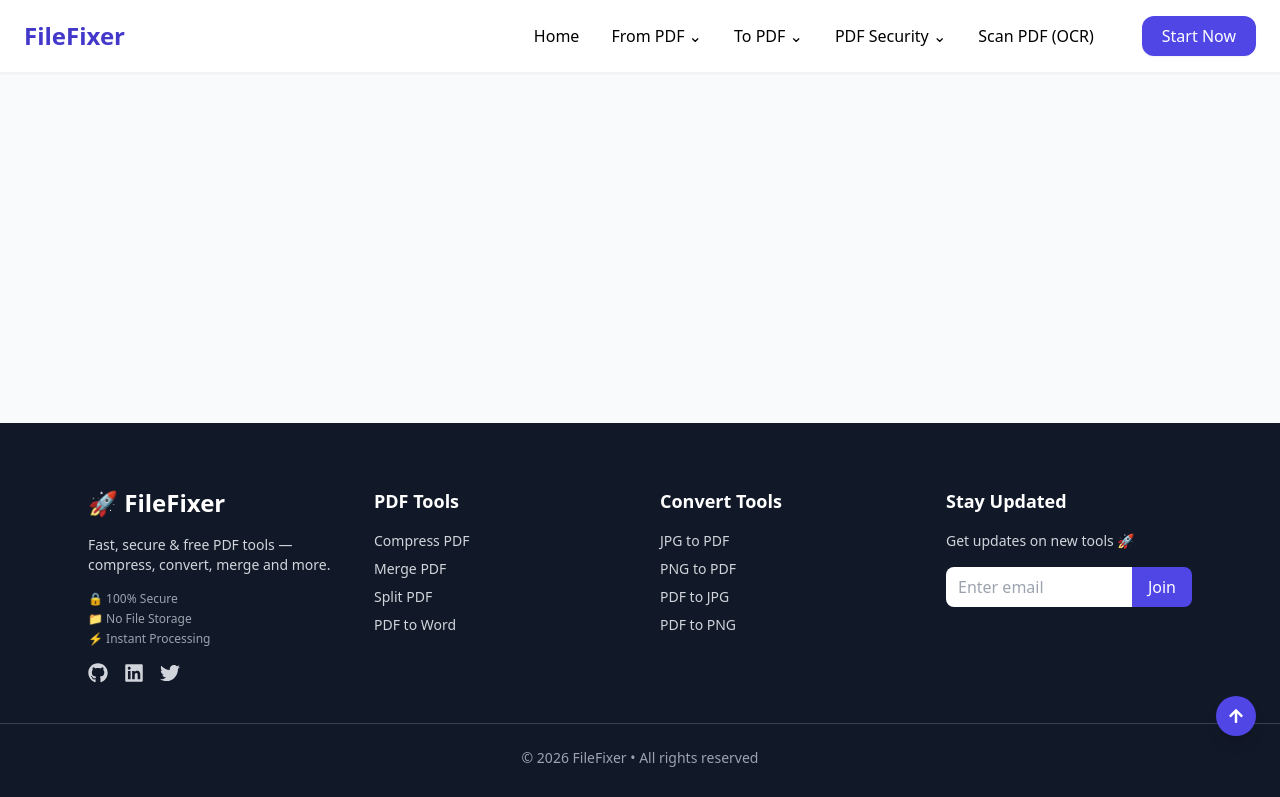
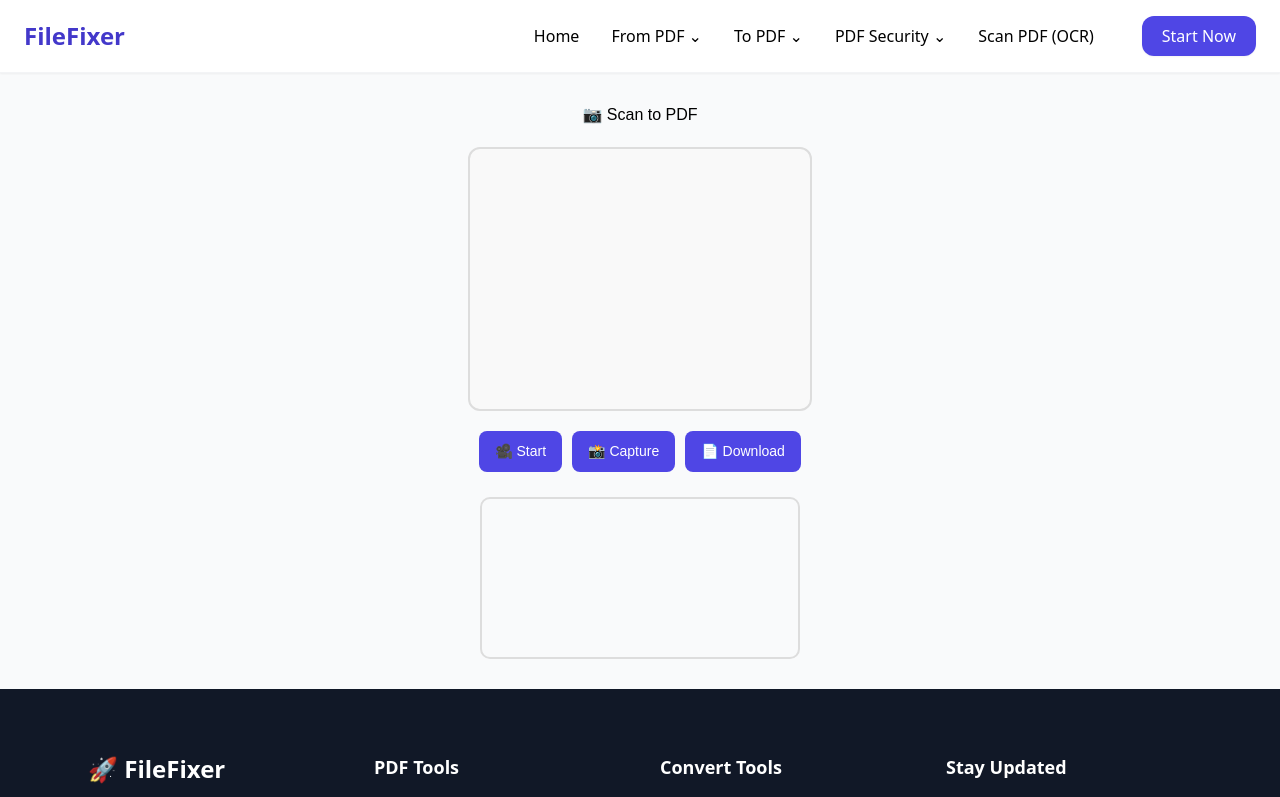
Before and after one commit to kishansirvi001/file-fixer, a React (Vite) app: page /scan-to-pdf in a window 1280 px wide. Shown: the top 797 px of the page. Built offline with nearby package versions, Linux system fonts and the light colour scheme.

Commit message:
Added Scan to PDF camera feature

```diff
--- a/src/App.jsx
+++ b/src/App.jsx
@@ -18,6 +18,7 @@ import PngToPdf from "./pages/tools/PngToPdf";
 import ZipToPdf from "./pages/tools/ZipToPdf";
 import ProtectPdf from "./pages/tools/ProtectPdf";
 import UnlockPdf from "./pages/tools/UnlockPdf";
+import ScanToPdf from "./pages/tools/ScanToPdf";
 
 function App() {
   return (
@@ -44,6 +45,7 @@ function App() {
             <Route path="/zip-to-pdf" element={<ZipToPdf />} />
              <Route path="/protect-pdf" element={<ProtectPdf />} />
              <Route path="/unlock-pdf" element={<UnlockPdf />} />
+             <Route path="/scan-to-pdf" element={<ScanToPdf />} />
           </Routes>
 
         </div>
--- a/src/pages/Home.jsx
+++ b/src/pages/Home.jsx
@@ -11,6 +11,13 @@ function Home() {
 
   // 🔥 TOOL DATA
   const tools = [
+    {
+  title: "Scan to PDF",
+  icon: "📷",
+  desc: "Capture document using camera and convert to PDF",
+  link: "/scan-to-pdf",
+  popular: true
+},
     {
   title: "Merge PDF",
   icon: "📎",
--- /dev/null
+++ b/src/pages/tools/ScanToPdf.jsx
@@ -0,0 +1,136 @@
+import { useRef, useState, useEffect } from "react";
+import jsPDF from "jspdf";
+
+export default function ScanToPdf() {
+  const videoRef = useRef(null);
+  const canvasRef = useRef(null);
+  const [stream, setStream] = useState(null);
+const btnStyle = {
+  padding: "10px 16px",
+  borderRadius: "8px",
+  border: "none",
+  background: "#4f46e5",
+  color: "white",
+  cursor: "pointer",
+  fontSize: "14px",
+  fontWeight: "500"
+};
+  // 🎥 Start Camera
+  const startCamera = async () => {
+    try {
+      const mediaStream = await navigator.mediaDevices.getUserMedia({
+        video: true,
+      });
+
+      if (videoRef.current) {
+        videoRef.current.srcObject = mediaStream;
+      }
+
+      setStream(mediaStream);
+    } catch (err) {
+      alert("Camera permission denied or not working");
+      console.error(err);
+    }
+  };
+
+  // 📸 Capture Image
+  const capture = () => {
+    const video = videoRef.current;
+    const canvas = canvasRef.current;
+
+    if (!video || !canvas) return;
+
+    const ctx = canvas.getContext("2d");
+
+    // Match canvas size to video
+    canvas.width = video.videoWidth || 300;
+    canvas.height = video.videoHeight || 220;
+
+    ctx.drawImage(video, 0, 0, canvas.width, canvas.height);
+  };
+
+  // 📄 Convert to PDF
+  const downloadPDF = () => {
+    const canvas = canvasRef.current;
+    if (!canvas) return;
+
+    const imgData = canvas.toDataURL("image/png");
+
+    const pdf = new jsPDF();
+
+    const imgWidth = 180;
+    const imgHeight = (canvas.height * imgWidth) / canvas.width;
+
+    pdf.addImage(imgData, "PNG", 10, 10, imgWidth, imgHeight);
+    pdf.save("document.pdf");
+  };
+
+  // 🛑 Stop camera when leaving page
+  useEffect(() => {
+    return () => {
+      stream?.getTracks().forEach((track) => track.stop());
+    };
+  }, [stream]);
+
+  return (
+  <div style={{
+    display: "flex",
+    flexDirection: "column",
+    alignItems: "center",
+    padding: "30px",
+    fontFamily: "Arial"
+  }}>
+
+    <h2 style={{ marginBottom: "20px" }}>📷 Scan to PDF</h2>
+
+    {/* Camera Preview */}
+    <div style={{
+      border: "2px solid #ddd",
+      borderRadius: "12px",
+      padding: "10px",
+      background: "#f9f9f9"
+    }}>
+      <video
+        ref={videoRef}
+        autoPlay
+        playsInline
+        style={{
+          width: "320px",
+          height: "240px",
+          borderRadius: "10px",
+          objectFit: "cover"
+        }}
+      ></video>
+    </div>
+
+    {/* Buttons */}
+    <div style={{ marginTop: "20px", display: "flex", gap: "10px" }}>
+
+      <button onClick={startCamera} style={btnStyle}>
+        🎥 Start
+      </button>
+
+      <button onClick={capture} style={btnStyle}>
+        📸 Capture
+      </button>
+
+      <button onClick={downloadPDF} style={btnStyle}>
+        📄 Download
+      </button>
+
+    </div>
+
+    {/* Canvas Preview */}
+    <div style={{ marginTop: "25px" }}>
+      <canvas
+        ref={canvasRef}
+        style={{
+          width: "320px",
+          borderRadius: "10px",
+          border: "2px solid #ddd"
+        }}
+      ></canvas>
+    </div>
+  </div>
+);
+}
```
